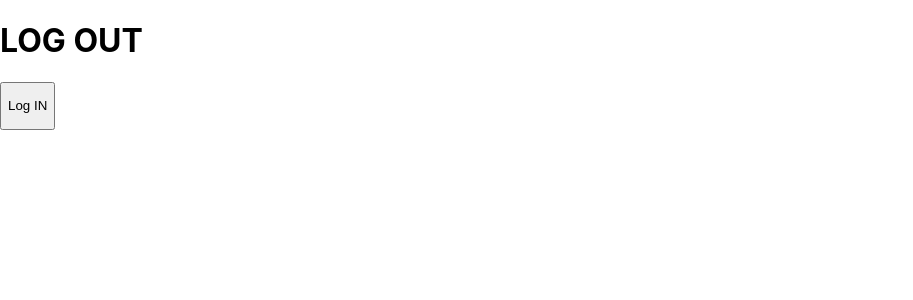
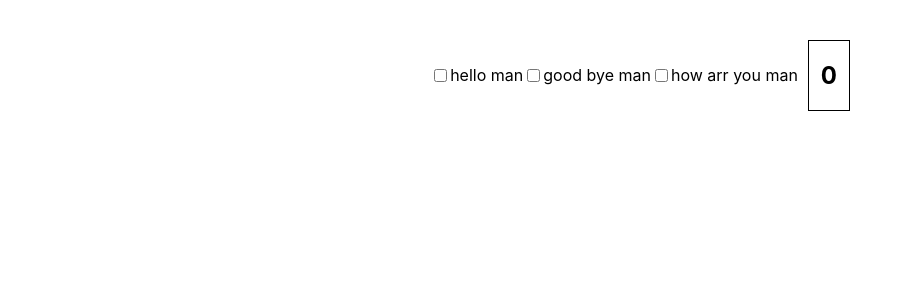
Before and after one commit to Kuzevych/habr_React, a React (Create React App) app: page / in a window 1280 px wide. Shown: the top 300 px of the page, without its empty margins (0-913 px from the left). Built offline with nearby package versions, Linux system fonts and the light colour scheme.

Commit message:
lesson 21 - conditional rendering part 2 - done +few changes

```diff
--- a/src/index.js
+++ b/src/index.js
@@ -2,11 +2,11 @@ import React from 'react';
 import ReactDOM from 'react-dom';
 import './index.css';
 //import Lesson from './Lesson'
-import Rendering from './components/Renreding'
-//import App from "./App"
+//import Rendering from './components/Renreding'
+import App from "./App"
 
 ReactDOM.render(
-    <Rendering />,
+    <App />,
     document.getElementById("root")
 )
 
```
